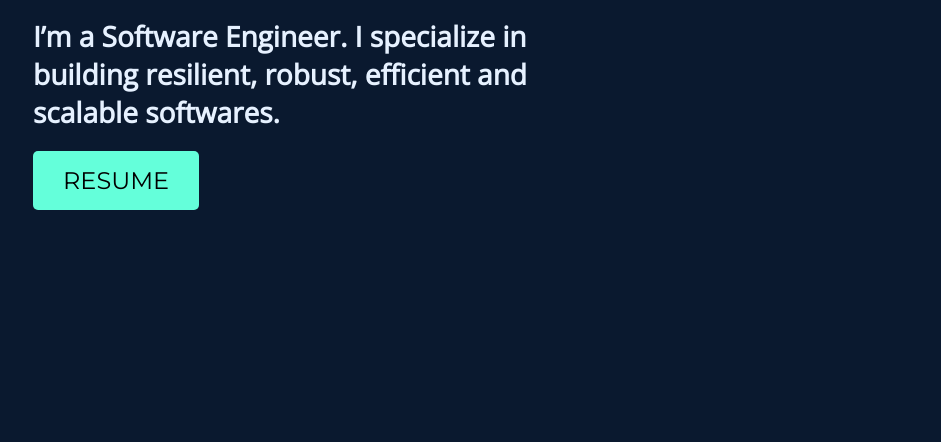
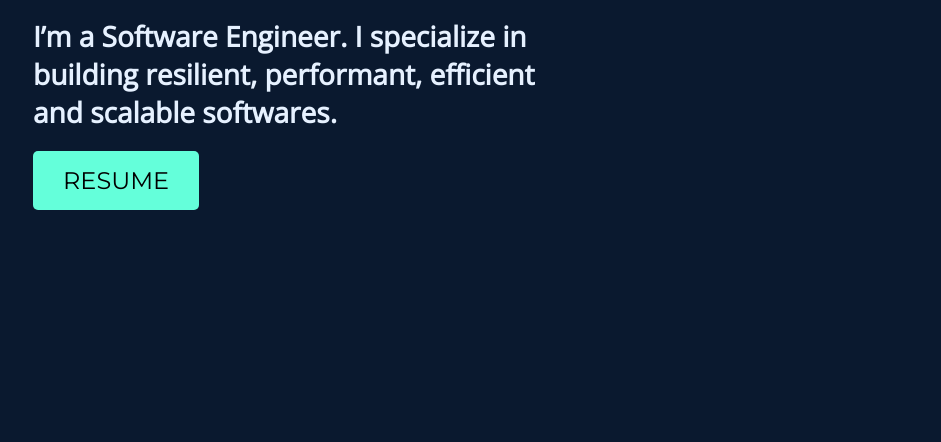
Before and after one commit to fadodr/cloud_resume, a plain HTML site: page aws_portfolio_challenge/index.html in a window 1280 px wide. Shown: the part 358-800 px from the top of the page, without its empty margins (159-1100 px from the left). Drawn offline with nearby package versions, Linux system fonts and the light colour scheme; no server answers.

Commit message:
latest update

```diff
--- a/aws_portfolio_challenge/index.html
+++ b/aws_portfolio_challenge/index.html
@@ -32,7 +32,7 @@
               <h3>Fuhad</h3>
               <p>
                 I’m a Software Engineer. I specialize in building
-                resilient, robust, efficient and scalable softwares.
+                resilient, performant, efficient and scalable softwares.
               </p>
               <button>RESUME</button>
             </div>
```
